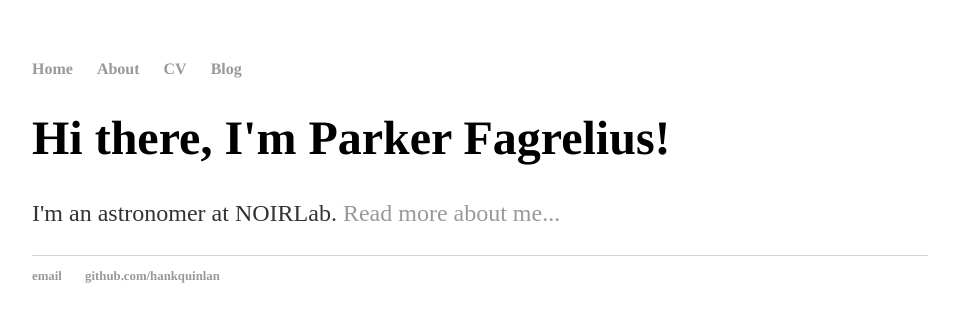
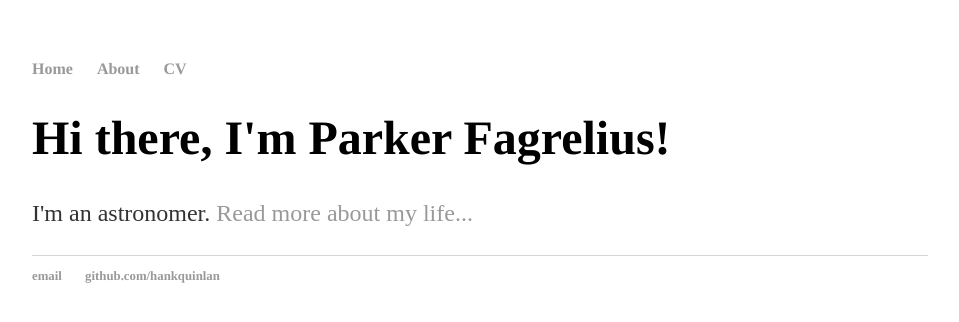
Before and after one commit to parfa30/parfa30.github.io, a Jekyll site: the page built from index.html, in a window 1280 px wide. Shown: the top 322 px of the page, without its empty margins (160-1119 px from the left). Built offline with Jekyll 4.4.1, drawn with Linux system fonts in a browser that asks for light colours.

Commit message:
Update index.html

```diff
--- a/index.html
+++ b/index.html
@@ -1,30 +1,8 @@
-<!DOCTYPE html>
-<html>
-	<head>
-		<title>Parker Fagrelius</title>
-		<!-- link to main stylesheet -->
-		<link rel="stylesheet" type="text/css" href="/css/main.css">
-	</head>
-	<body>
-		<nav>
-    		<ul>
-        		<li><a href="/">Home</a></li>
-	        	<li><a href="/about">About</a></li>
-        		<li><a href="/cv">CV</a></li>
-        		<li><a href="/random">Blog</a></li>
-    		</ul>
-		</nav>
-		<div class="container">
-    		<div class="blurb">
-        		<h1>Hi there, I'm Parker Fagrelius!</h1>
-				<p>I'm an astronomer at NOIRLab. <a href="/about">Read more about me...</a></p>
-    		</div><!-- /.blurb -->
-		</div><!-- /.container -->
-		<footer>
-    		<ul>
-        		<li><a href="mailto:parker.fagrelius@noirlab.com">email</a></li>
-        		<li><a href="https://github.com/parfa30">github.com/hankquinlan</a></li>
-			</ul>
-		</footer>
-	</body>
-</html>
+---
+layout: default
+title: Parker Fagrelius
+---
+<div class="blurb">
+	<h1>Hi there, I'm Parker Fagrelius!</h1>
+	<p>I'm an astronomer. <a href="/about">Read more about my life...</a></p>
+</div><!-- /.blurb -->
```
